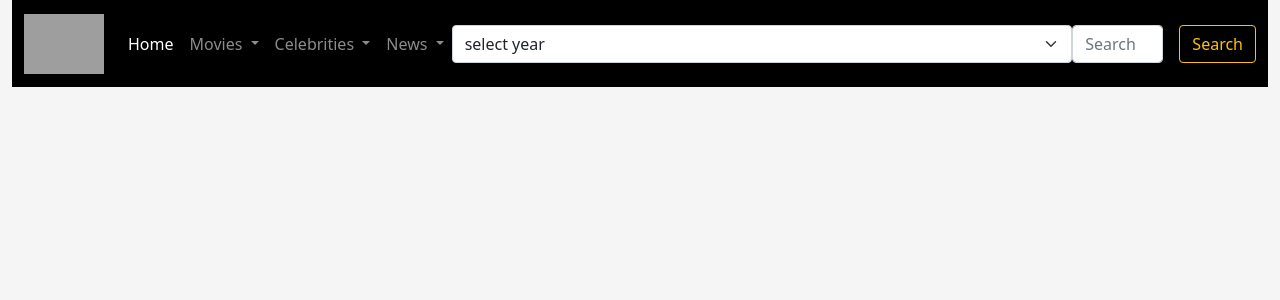
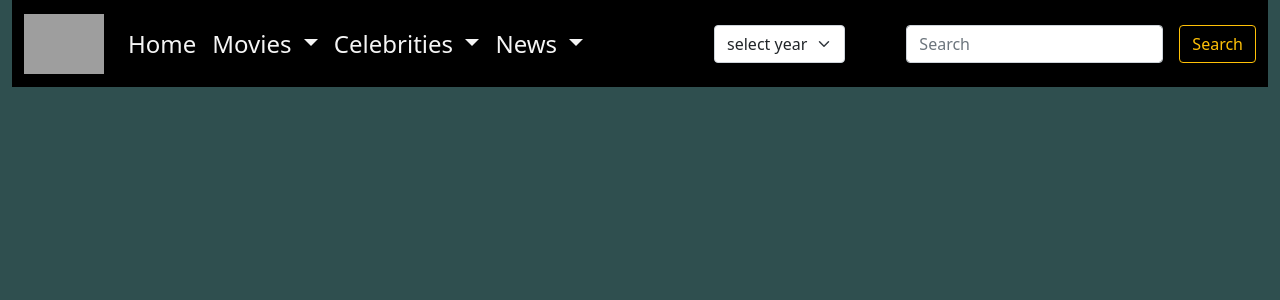
Before and after one commit to FarzadForuozanfar/Website-design-programming, a PHP site: page / in a window 1280 px wide. Shown: the top 300 px of the page. Run offline with PHP 8.4, Linux system fonts and the light colour scheme; some libraries are stand-ins or nearby versions; grey boxes are pictures that could not be loaded.

Commit message:
second commit

```diff
--- a/Assignment18(IMDB)/css/styles.css
+++ b/Assignment18(IMDB)/css/styles.css
@@ -1,4 +1,25 @@
 body
 {
-    background-color: whitesmoke;
+    background-color: darkslategrey;
 }
+.navbar a
+{
+    font-size: x-large !important;
+    color: #f5f5f5 !important;
+    transition: all 0.8s;
+}
+.navbar a:hover
+{
+    border-radius: 150px !important;
+    font-size: 23px !important;
+    color: gold !important;
+    background-color: darkslategrey !important;
+}
+.dropdown-menu
+{
+    background-color: black !important;
+}
+#year
+{
+    width: auto !important;
+}
```
